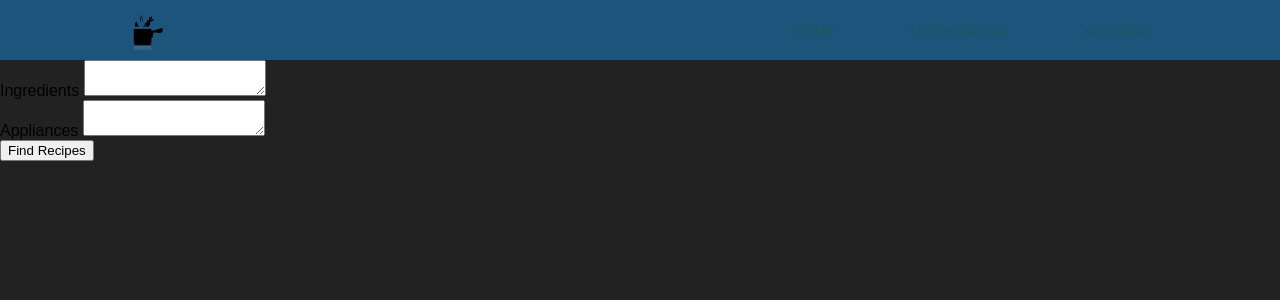
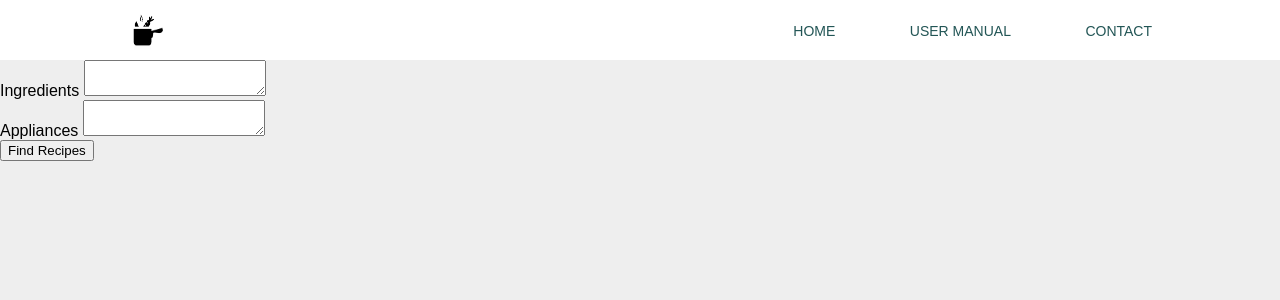
Before and after one commit to namiraz/hackviolet22, a Flask app: page / in a window 1280 px wide. Shown: the top 300 px of the page. Run offline with Flask 2, Linux system fonts and the light colour scheme; some web fonts are replaced.

Commit message:
minor edits

```diff
--- a/recipeapp/static/main.css
+++ b/recipeapp/static/main.css
@@ -1,7 +1,7 @@
 /* Placeholder */
 body {
 	margin:  0;
-	background: #222;
+	background: #EEEEEE;
 	font-family: "IBM Plex Sans Thai Looped", sans-serif;
 	font-weight:  400;
 }
@@ -12,10 +12,10 @@ body {
 }
 
 header {
-	background: #1B557C;
+	background: #FFFFFF;
 }
 
-header::after{
+header::after {
 	content: "";
 	display: table;
 	clear: both;
@@ -28,7 +28,6 @@ header::after{
 
 nav {
 	float: right;
-
 }
 
 nav ul {
@@ -42,6 +41,7 @@ nav li {
 	margin-left: 70px;
 	padding-top: 22px;
 
+	position: relative;
 }
 
 nav ul > li > a {
@@ -49,9 +49,24 @@ nav ul > li > a {
  text-decoration: none;
  text-transform: uppercase;
  font-size: 14px;
-
 }
 
 nav a:hover {
-	color: #000;
+	color: #EE5535;
 }
+
+nav a::before {
+	content: "";
+	display:  block;
+	height: 5px;
+	width:  0%;
+	background-color: #EE5535;
+
+	position:  absolute;
+	top: 0;
+	transition: all ease-in-out 200ms;
+}
+
+nav a:hover::before {
+	width: 100%;
+}
```
